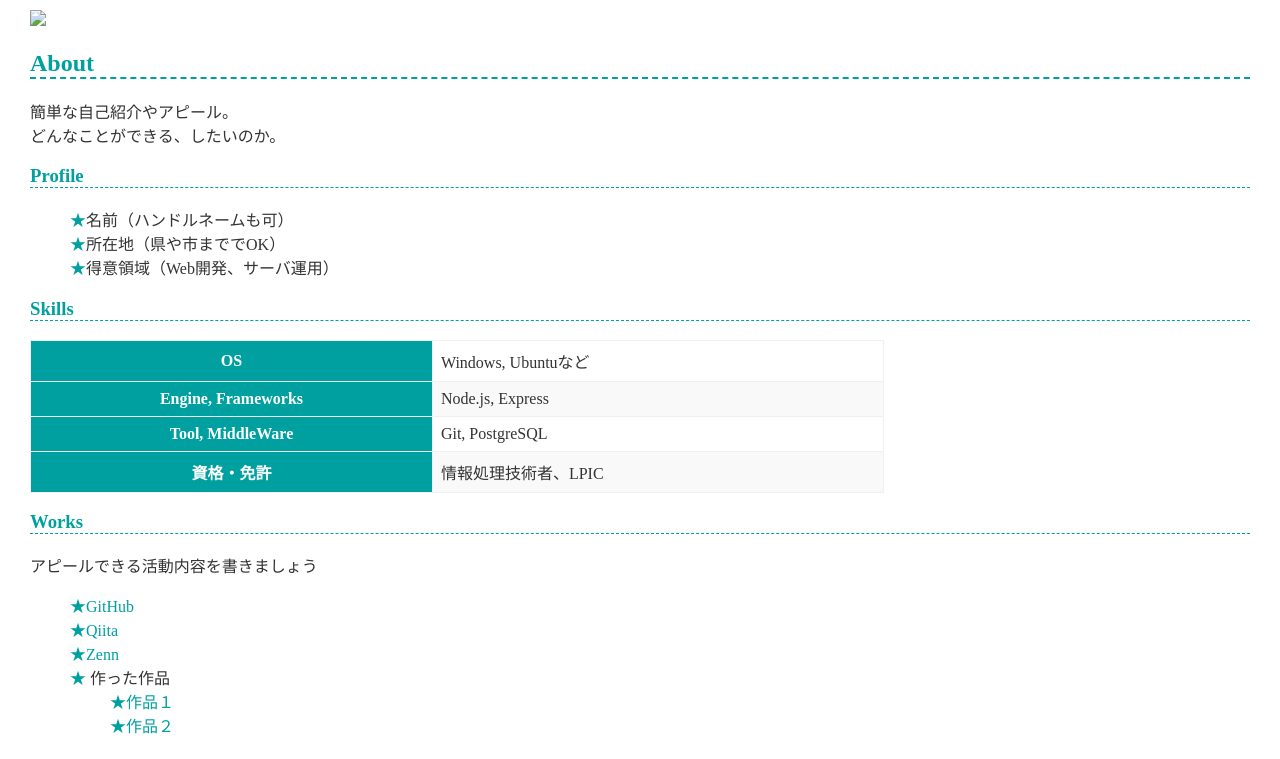
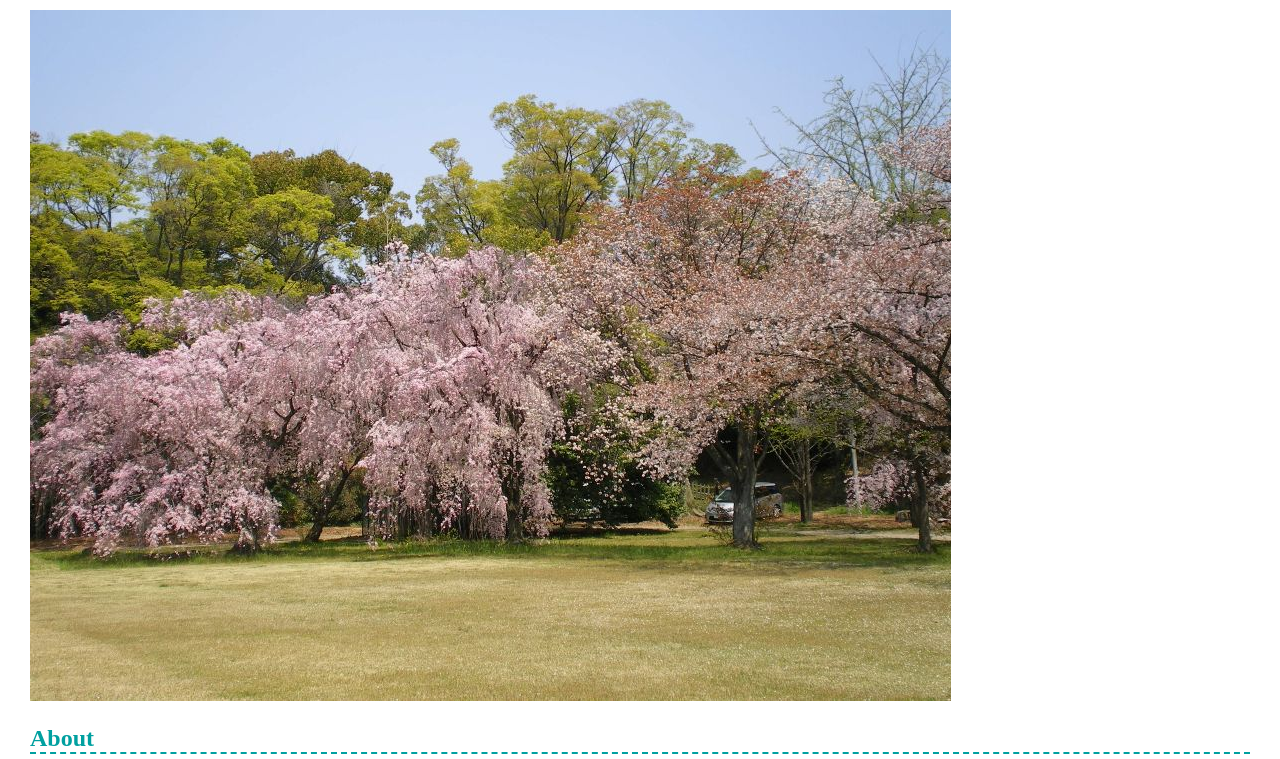
Before and after one commit to ytlepetitprince/ytlepetitprince.github.io, a plain HTML site: page index.html in a window 1280 px wide. Shown: the part 103-862 px from the top of the page. Drawn offline with Linux system fonts and the light colour scheme.

Commit message:
Update image source in index.html

```diff
--- a/index.html
+++ b/index.html
@@ -8,7 +8,7 @@
   </head>
   <body>
     <h1>ytlepetitprince</h1>
-    <img src="Tree20070106.jpg">
+    <img src="Tree20070106-2.jpg">
 
     <h2>About</h2>
     <p>
```
